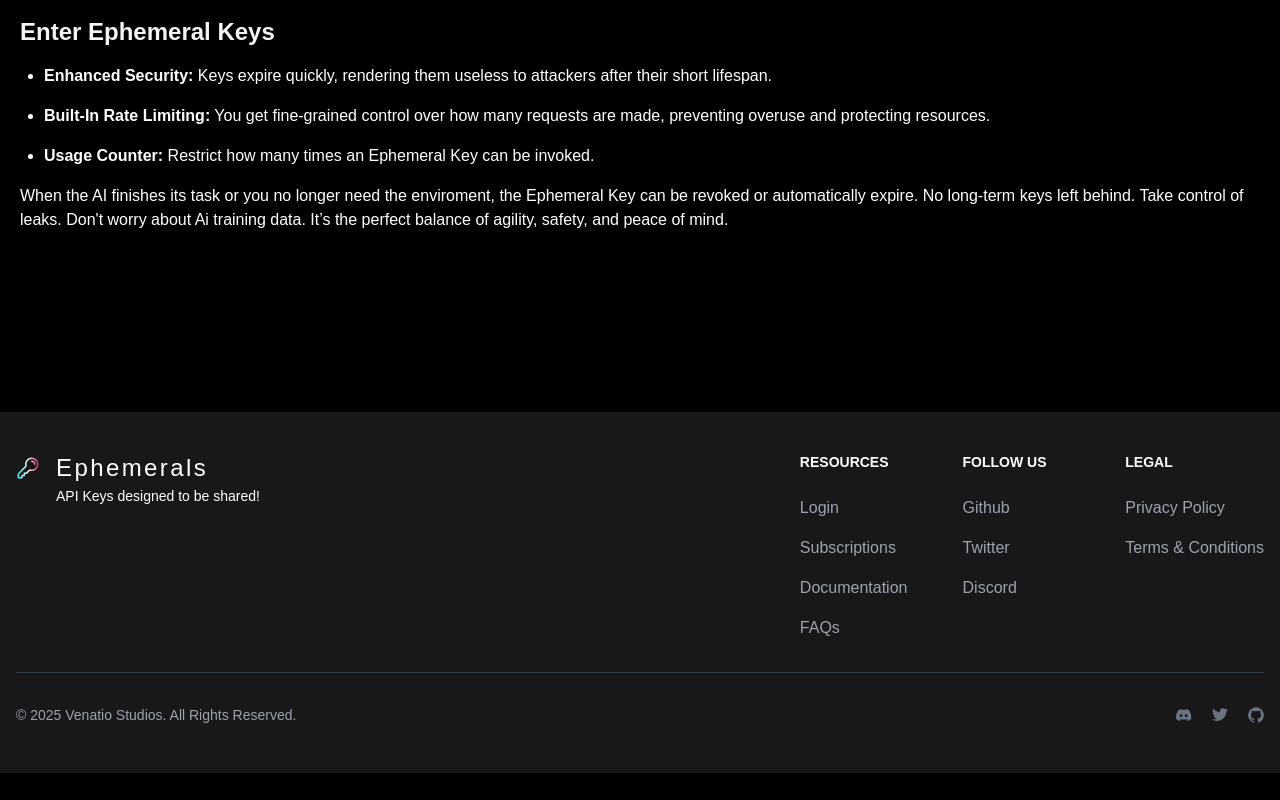
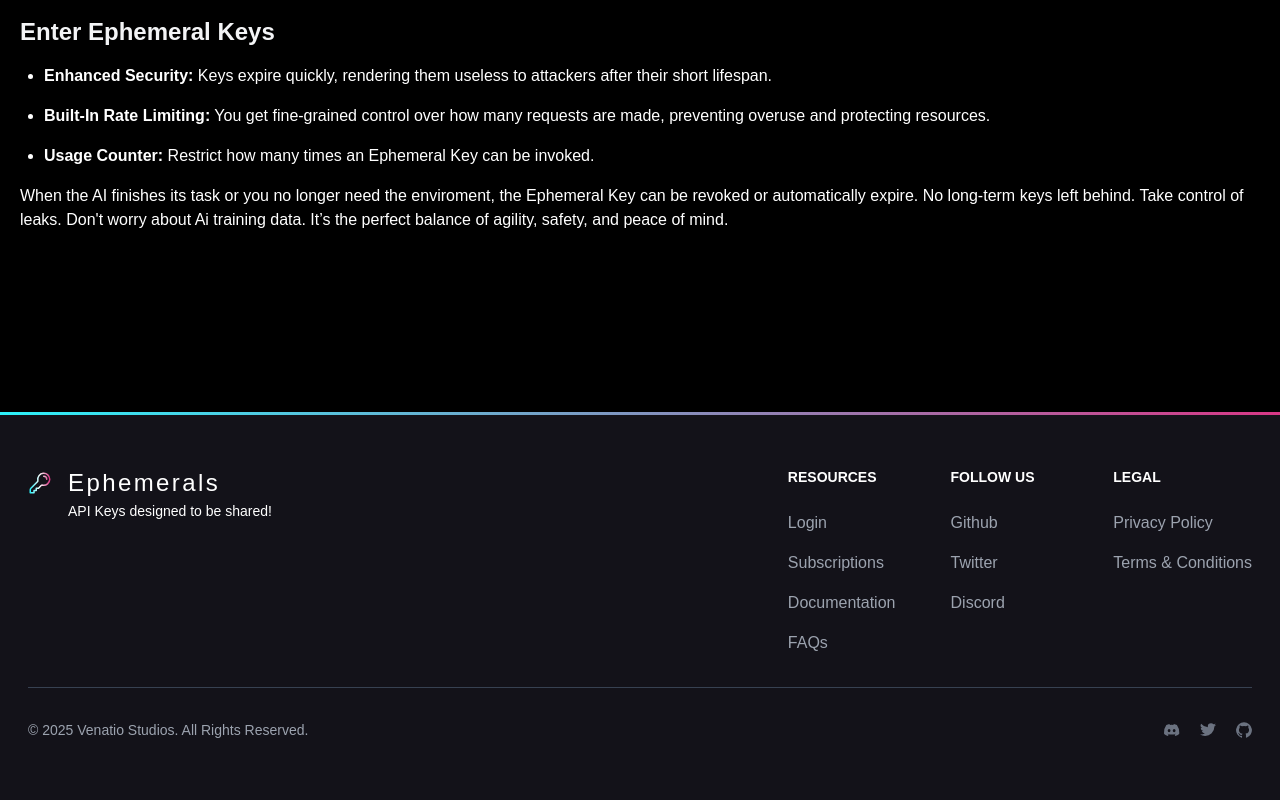
Before and after one commit to BoundlessStudio/CautiousGiggle, a Vue app: page / in a window 1280 px wide. Shown: the part 2368-3168 px from the top of the page. Before the commit the page ends 3141 px from the top, so only its background shows below. Built offline with nearby package versions, Linux system fonts and the light colour scheme; a web font is replaced by a local one.

Commit message:
fixed landing page

```diff
--- a/src/App.vue
+++ b/src/App.vue
@@ -175,8 +175,8 @@ curl <span class="bg-green-300 text-green-900">https://proxy.ephemerals.dev</spa
 
 
 
-  <section class="w-full flex justify-center items-center mt-20">
-    <footer class="bg-zinc-900 w-full">
+  <section class="w-full flex justify-center items-center mt-20 ">
+    <footer class="bg-zinc-900 w-full line">
       <div class="relative container mx-auto p-4 py-6 lg:py-10">
         <div class="md:flex md:justify-between">
           <div class="mb-6 md:mb-0">
@@ -364,6 +364,19 @@ curl <span class="bg-green-300 text-green-900">https://proxy.ephemerals.dev</spa
   animation: 8s rotate linear infinite;
 }
 
+.line {
+  display: flex;
+  justify-content: center;
+  align-items: center;
+  padding: 12px;
+  border-top: 3px solid #0000;
+  /* border-radius: 12px; */
+  background:
+    linear-gradient(#131219, #131219) padding-box,
+    linear-gradient(var(--angle),#db3484, #2cf1f9) border-box;
+  animation: 8s rotate linear infinite;
+}
+
 .hiding-effect {
   filter: blur(5px);
   transition: filter 0.3s ease;
```
